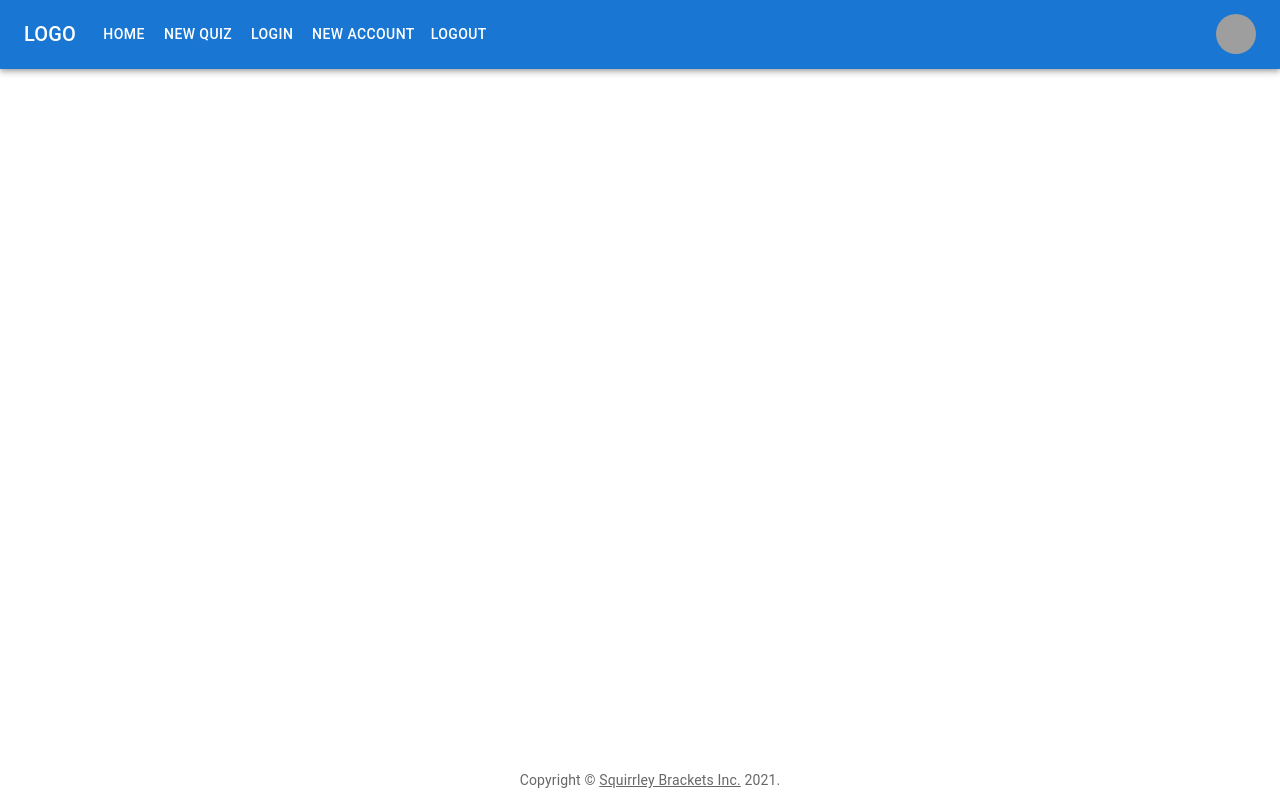
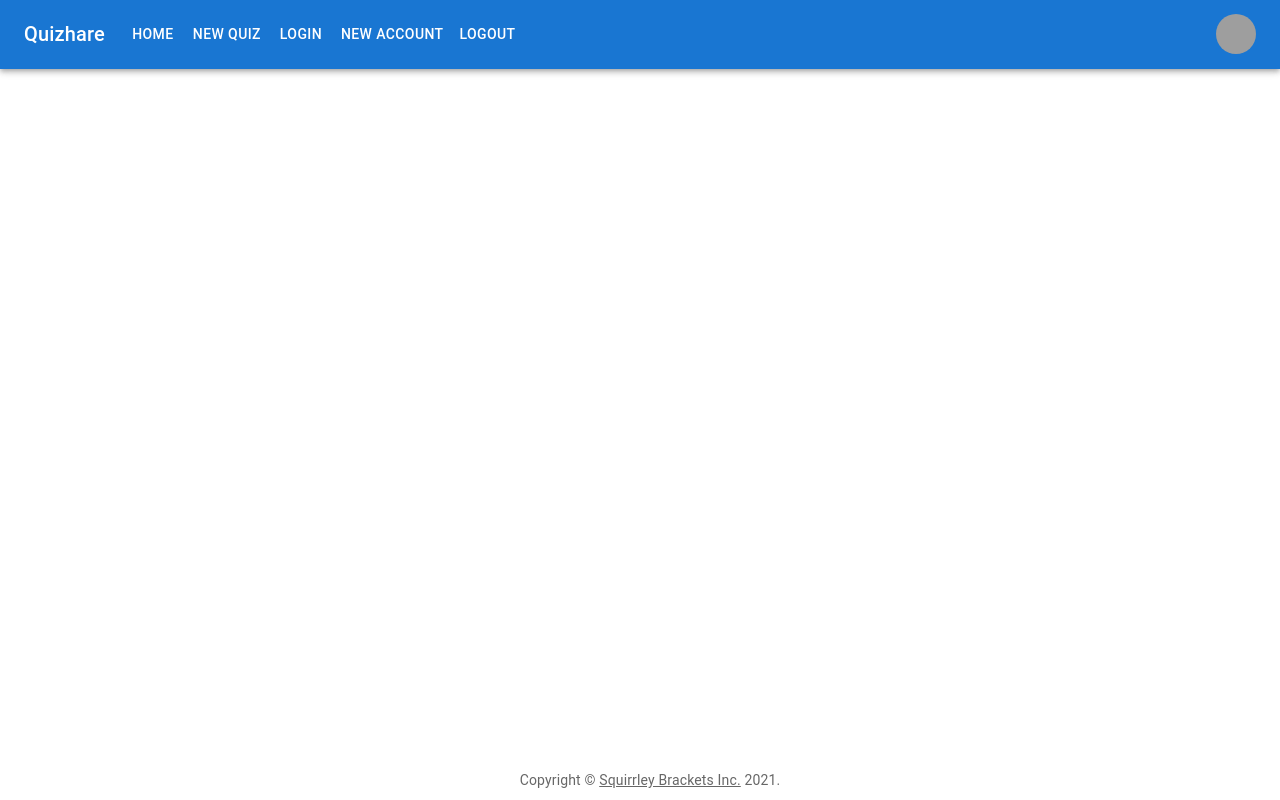
Before and after one commit to Leepzig/shareaquiz, a React (Create React App) app: page / in a window 1280 px wide. Built offline with nearby package versions, Linux system fonts and the light colour scheme; grey boxes are pictures that could not be loaded.

Commit message:
changed the LOGO to Quizhare

```diff
--- a/src/components/navigation/Navbar.js
+++ b/src/components/navigation/Navbar.js
@@ -55,7 +55,7 @@ const Navbar = () => {
             component="div"
             sx={{ mr: 2, display: { xs: 'none', md: 'flex' } }}
           >
-            LOGO
+            Quizhare
           </Typography>
 
           <Box sx={{ flexGrow: 1, display: { xs: 'flex', md: 'none' } }}>
@@ -102,7 +102,7 @@ const Navbar = () => {
             component="div"
             sx={{ flexGrow: 1, display: { xs: 'flex', md: 'none' } }}
           >
-            LOGO
+            Quizhare
           </Typography>
           <Box sx={{ flexGrow: 1, display: { xs: 'none', md: 'flex' } }}>
             {pages.map((page) => (
```
